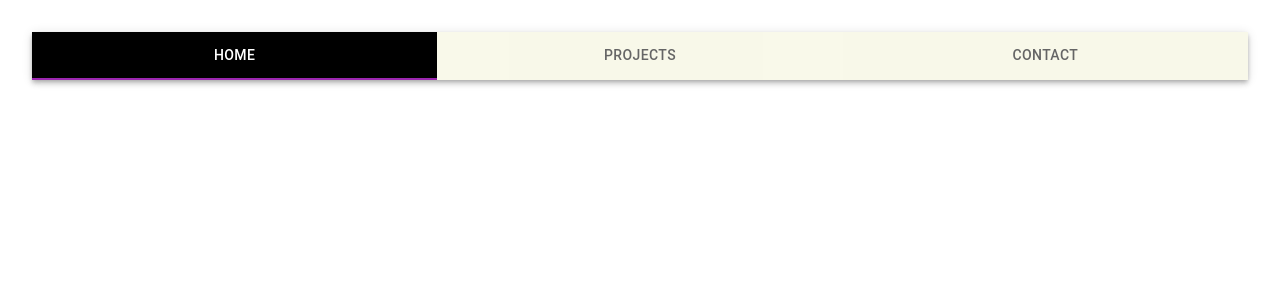
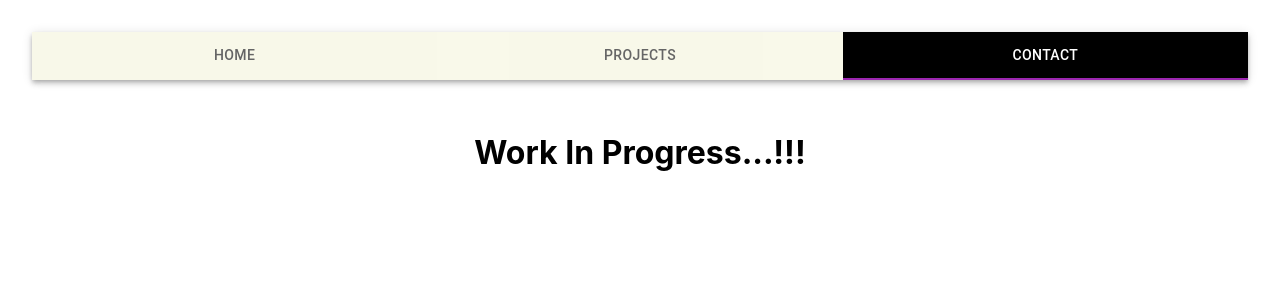
Before and after one commit to patildarshan678/darshanporfolio, a React (Create React App) app: page /contact in a window 1280 px wide. Shown: the top 300 px of the page. Built offline with nearby package versions, Linux system fonts and the light colour scheme.

Commit message:
Added the active tab state

```diff
--- a/src/App.js
+++ b/src/App.js
@@ -4,16 +4,41 @@ import NavBar from './components/home/NavBar';
 import Home from './components/home/Home';
 import Experience from './components/expterties/Projects';
 import Contact from './components/Contact';
-import { Routes, Route } from "react-router-dom"
+import { Routes, Route, useNavigate } from "react-router-dom"
+import { useCallback, useEffect, useState } from 'react';
 
 function App() {
+  const [value, setValue] = useState(0);
+  const handleChange = useCallback((event,newVal) => {
+    setValue( newVal);
+}, [value]);
+
+const navigate = useNavigate();
+function tablhandler(index)
+    {
+        switch (index) {
+            case 0:
+                navigate("/")
+              // Code to be executed if expression matches value1
+              break;
+            case 1:
+                navigate("/projects")
+              // Code to be executed if expression matches value2
+              break;
+            // Add more cases as needed
+            case 2:
+                navigate("contact")
+            default:
+              // Code to be executed if expression doesn't match any case
+          }
+    }
   return (
     <div className="App">
-    <NavBar/>
+    <NavBar activeTab={value} tablchangehandler={handleChange} tablhandler={tablhandler}/>
     <Routes>
-        <Route path="/" element={ <Home/> } />
-        <Route path="projects" element={ <Experience/> } />
-        <Route path="contact" element={ <Contact/> } />
+        <Route path="/" element={ <Home setActiveTab={handleChange}/> } />
+        <Route path="projects" element={ <Experience setActiveTab={handleChange}/> } />
+        <Route path="contact" element={ <Contact setActiveTab={handleChange}/> } />
       </Routes>
 
         </div>
--- a/src/components/Contact.js
+++ b/src/components/Contact.js
@@ -1,15 +1,20 @@
 import { Container } from '@mui/system'
-import React from 'react'
+import React, { useEffect } from 'react'
 
-function Contact() {
+function Contact({setActiveTab}) {
     const ContainerStyle = {backgroundColor: '',
     'min-height': '105vh',
     'max-width' : '100%',
 
 }
+useEffect(() => {
+  setActiveTab("Contact",2)
+}, [])
+
   return (
     <>
     <Container maxWidth="s" style={ContainerStyle}>
+      <h1>Work In Progress...!!!</h1>
         </Container>
     </>
   )
--- a/src/components/expterties/Projects.js
+++ b/src/components/expterties/Projects.js
@@ -1,4 +1,4 @@
-import React from 'react'
+import React, { useEffect } from 'react'
 import ProjectCard from './ProjectCard'
 const projectcars = [
   { Text: "A CSV generator from JSON project converts JSON data into a CSV format, enabling easier data manipulation and analysis in spreadsheet applications. It typically involves parsing JSON objects and converting them into comma-separated values, handling nested structures, and generating CSV files for export.",
@@ -12,7 +12,11 @@ const projectcars = [
       Image: "https://img.freepik.com/premium-photo/file-csv-icon-black-white-lines-texture_873925-800759.jpg?w=740" }
 ];
 
-function Projects() {
+function Projects({setActiveTab}) {
+  useEffect(() => {
+    setActiveTab("Project",1)
+  }, [])
+
   return (
     <div className='projects_div'>
       {projectcars.map((item) => (
--- a/src/components/home/Home.js
+++ b/src/components/home/Home.js
@@ -1,4 +1,4 @@
-import React from 'react'
+import React, { useEffect } from 'react'
 import Carousel from 'react-material-ui-carousel'
 import { Paper, Button } from '@mui/material'
 import CssBaseline from '@mui/material/CssBaseline';
@@ -11,7 +11,11 @@ import MainPoster from './../../resources/MainPoster.jpg'
 import './Home.css'
 import Homepage1 from './HomePage1Components/Homepage1';
 import Footer from './Footer';
-function Home() {
+function Home({setActiveTab}) {
+    useEffect(() => {
+      setActiveTab("Home",0)
+    }, [])
+
     var items = [
         {
             name: "Random Name #1",
--- a/src/components/home/NavBar.js
+++ b/src/components/home/NavBar.js
@@ -7,31 +7,13 @@ import Typography from '@mui/material/Typography';
 import { Link } from "react-router-dom";
 import Box from '@mui/material/Box';
 import { useNavigate } from "react-router-dom";
-function NavBar() {
+function NavBar({activeTab,tablchangehandler,tablhandler}) {
     const [value, setValue] = React.useState(0);
     const defaultTabColor= ' #F5F5DC'
-    const navigate = useNavigate();
     const handleChange = (event, newValue) => {
         setValue(newValue);
     };
-    function tablhandler(index)
-    {
-        switch (index) {
-            case 0:
-                navigate("/")
-              // Code to be executed if expression matches value1
-              break;
-            case 1:
-                navigate("/projects")
-              // Code to be executed if expression matches value2
-              break;
-            // Add more cases as needed
-            case 2:
-                navigate("contact")
-            default:
-              // Code to be executed if expression doesn't match any case
-          }
-    }
+
     const theme = useTheme();
     const defaultTabStyle ={ backgroundColor: defaultTabColor, color: 'black' }
     return (
@@ -39,17 +21,17 @@ function NavBar() {
             <Box sx={{ bgcolor: '', padding: '2rem' }}>
             <AppBar position="static" sx={{ bgcolor: 'transparent' }}>
 
-                    <Tabs value={value}
-                        onChange={handleChange}
+                    <Tabs value={activeTab}
+                        onChange={tablchangehandler}
                         indicatorColor="secondary"
                         textColor="inherit"
                         variant="fullWidth"
                         aria-label="full width tabs example"
                     >
-                       <Tab label="Home" sx={value === 0 ? { color: 'white', backgroundColor: 'black' } : defaultTabStyle} onClick={()=>{tablhandler(0)}} />
+                       <Tab label="Home" sx={activeTab== 0 ? { color: 'white', backgroundColor: 'black' } : defaultTabStyle} onClick={()=>{tablhandler(0)}} />
 
-                        <Tab label="Projects" sx={value === 1 ? { color: 'white', backgroundColor: 'black' } :defaultTabStyle} onClick={()=>{tablhandler(1)}}/>
-                        <Tab label="Contact" sx={value === 2 ? { color: 'white', backgroundColor: 'black' } : defaultTabStyle} onClick={()=>{tablhandler(2)}}/>
+                        <Tab label="Projects" sx={activeTab === 1 ? { color: 'white', backgroundColor: 'black' } :defaultTabStyle} onClick={()=>{tablhandler(1)}}/>
+                        <Tab label="Contact" sx={activeTab === 2 ? { color: 'white', backgroundColor: 'black' } : defaultTabStyle} onClick={()=>{tablhandler(2)}}/>
                     </Tabs>
                 </AppBar>
             </Box>
```
